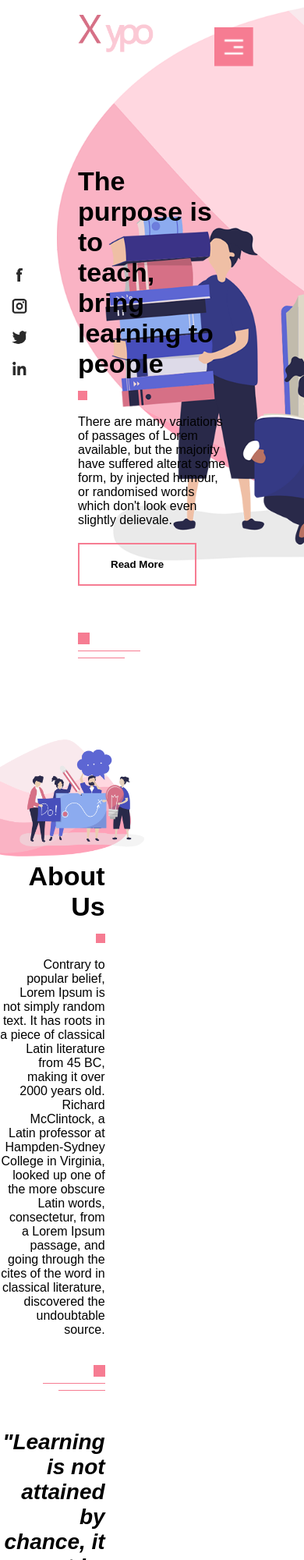
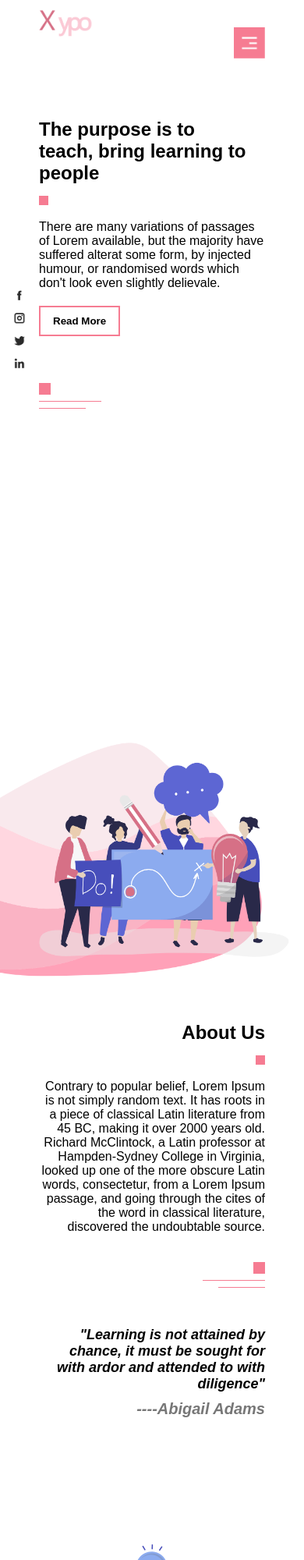
Before and after one commit to kuntalojha/X-ypo, a plain HTML site: page index.html in a window 390 px wide. Shown: the top 2000 px of the page at 78% size. Drawn offline with Linux system fonts and the light colour scheme; some packages are replaced by stand-ins of ours; a script that the page names is missing.

Commit message:
Final Update

```diff
--- a/style.css
+++ b/style.css
@@ -96,7 +96,7 @@ nav ul li a{
 }
 #menuBtn{
   width: 50px;
-  position: fixed;;
+  position: fixed;
   right: 65px;
   top: 35px;
   z-index: 2;
@@ -132,9 +132,9 @@ nav ul li a{
   font-style: italic;
 }
 .about-text h3{
-  margin: 50px 0 10px;
-  font-size: 28px;
+  font-size: 20px;
   font-style:italic;
+  color: var(--secondary-color);
 }
 
 /* Features */
@@ -310,3 +310,72 @@ hr{
   margin: 0 auto 20px;
   cursor: pointer;
 }
+
+
+
+
+@media only screen and (max-width: 770px) {
+    #header{
+      background-image: none;
+    }
+    .container{
+      margin-right: 50px;
+      margin-left: 50px;
+    }
+    .logo{
+      margin-right: 27px;
+      width: 70px;
+    }
+    .header-text{
+      margin-top: 100px;
+    }
+    h1{
+      font-size: 24px;
+    }
+
+    #menuBtn{
+      width: 40px;
+      right: 50px;
+    }
+    .common-btn{
+      padding: 10px 16px;
+    }
+    .social-Icons img{
+        width: 14px;
+        margin: 15px auto;
+    }
+    .about-left-col,.about-right-col{
+      flex-basis: 100%;
+    }
+    .about-text{
+      margin: 50px 50px 0;
+      display: inline-block;
+    }
+    .about-text h2{
+      font-size: 18px;
+    }
+    .feature-col{
+      flex-basis: 100%;
+      margin-bottom: 20px;
+    }
+    .course-left-col,.course-right-col{
+      flex-basis: 100%;
+    }
+    .course-right-col{
+      margin-top: 70px;
+    }
+    .contact-left-col,.contact-right-col{
+      flex-basis: 100%;
+    }
+    .contact-right-col{
+      margin-top: 50px;
+    }
+    .footer-left-col,.footer-right-col{
+      flex-basis: 100%;
+    }
+    .link-title{
+      flex-basis: 50%;
+      margin-bottom: 30px;
+    }
+
+}
```
